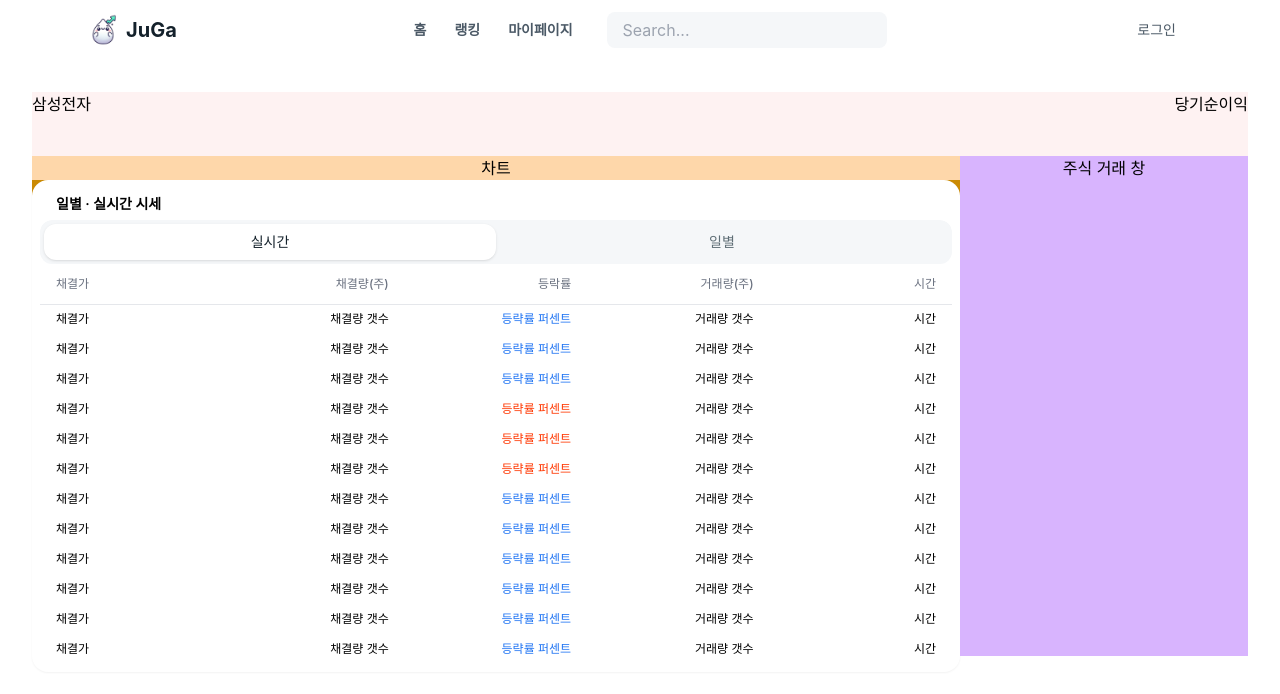
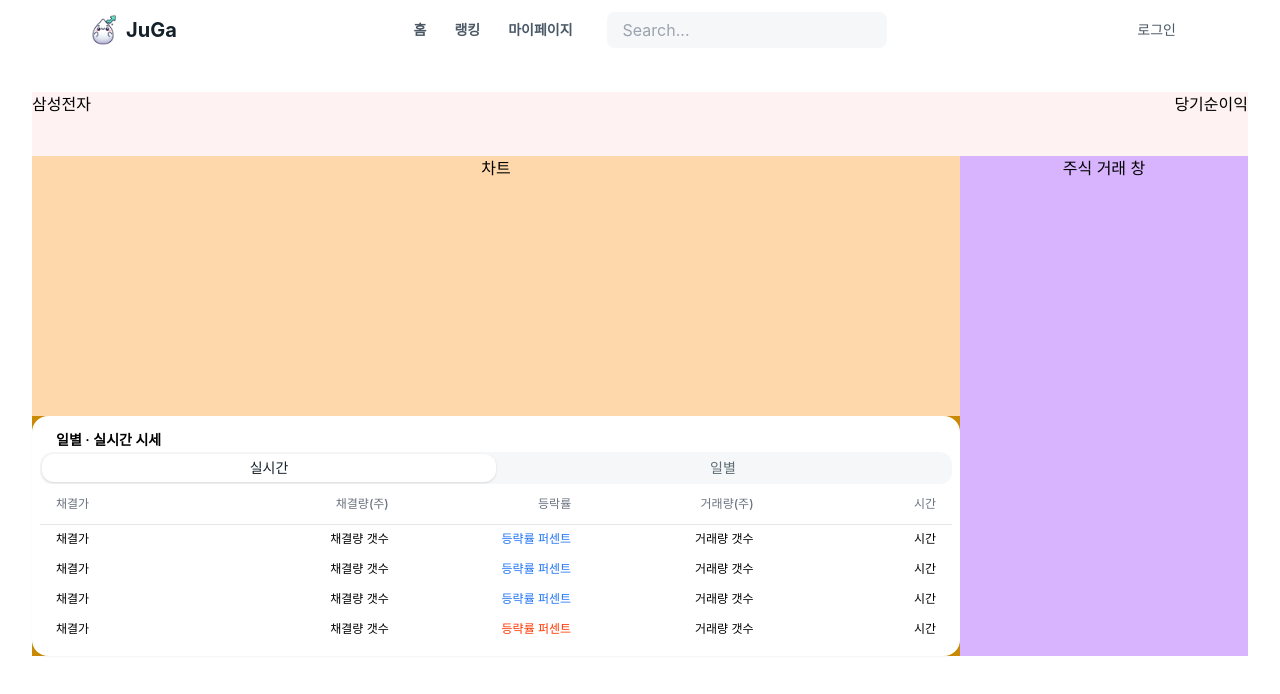
Before and after one commit to boostcampwm-2024/web16-JuGa, a React (Vite) app in the folder FE/: page /stocks/1 in a window 1280 px wide. Shown: the top 694 px of the page. Built offline with nearby package versions, Linux system fonts and the light colour scheme; no server answers; a web font is replaced by a local one.

Commit message:
💄 design: 컴포넌트 최대 높이 값 변경 #60

```diff
--- a/FE/src/components/StocksDetail/PriceSection.tsx
+++ b/FE/src/components/StocksDetail/PriceSection.tsx
@@ -20,8 +20,12 @@ export default function PriceSection() {
   }, [buttonFlag]);
 
   return (
-    <div className={'flex flex-1 flex-col rounded-2xl bg-white p-2 shadow-sm'}>
-      <div className={'px-4 py-[6px] text-left text-sm font-semibold'}>
+    <div
+      className={
+        'flex max-h-[240px] flex-1 flex-col rounded-2xl bg-white p-2 shadow-sm'
+      }
+    >
+      <div className={'px-4 pb-0.5 pt-[6px] text-left text-sm font-semibold'}>
         일별 · 실시간 시세
       </div>
       <div
@@ -30,19 +34,21 @@ export default function PriceSection() {
         }
       >
         <div
-          className={'relative flex w-full rounded-xl bg-juga-grayscale-50 p-1'}
+          className={
+            'relative flex w-full rounded-xl bg-juga-grayscale-50 p-0.5'
+          }
         >
           <div
             ref={indicatorRef}
-            className='absolute bottom-1 rounded-xl bg-white shadow transition-all duration-300'
-            style={{ height: '36px' }}
+            className='absolute bottom-0.5 rounded-xl bg-white shadow transition-all duration-300'
+            style={{ height: '28px' }}
           />
           <button
             className={`${
               buttonFlag
                 ? 'text-juga-grayscale-black'
                 : 'text-juga-grayscale-400'
-            } relative z-10 w-full rounded-lg px-4 py-2`}
+            } relative z-10 w-full rounded-lg px-4 py-1`}
             onClick={() => setButtonFlag(true)}
             ref={(el) => (buttonRefs.current[0] = el)}
           >
@@ -53,7 +59,7 @@ export default function PriceSection() {
               !buttonFlag
                 ? 'text-juga-grayscale-black'
                 : 'text-juga-grayscale-400'
-            } px-4 py-2`}
+            } relative z-10 w-full rounded-lg px-4 py-1`}
             onClick={() => setButtonFlag(false)}
             ref={(el) => (buttonRefs.current[1] = el)}
           >
@@ -61,7 +67,7 @@ export default function PriceSection() {
           </button>
         </div>
 
-        <div className={'max-h-[400px] flex-1 overflow-y-auto'}>
+        <div className={'flex-1 overflow-y-auto'}>
           <table className={'w-full table-fixed text-xs font-normal'}>
             <PriceTableColumn viewMode={buttonFlag} />
             <tbody>
--- a/FE/src/components/StocksDetail/PriceTableColumn.tsx
+++ b/FE/src/components/StocksDetail/PriceTableColumn.tsx
@@ -6,14 +6,14 @@ export default function PriceTableColumn({ viewMode }: Props) {
     return (
       <thead className={'sticky top-0 z-10 bg-white'}>
         <tr className={'h-10 border-b text-gray-500'}>
-          <th className={'px-4 py-2 text-left font-medium'}>일자</th>
-          <th className={'px-4 py-2 text-right font-medium'}>종가</th>
-          <th className={'px-4 py-2 text-right font-medium'}>등락률</th>
-          <th className={'px-4 py-2 text-right font-medium'}>거래량(주)</th>
-          <th className={'px-4 py-2 text-right font-medium'}>거래대금</th>
-          <th className={'px-4 py-2 text-right font-medium'}>시가</th>
-          <th className={'px-4 py-2 text-right font-medium'}>고가</th>
-          <th className={'px-4 py-2 text-right font-medium'}>저가</th>
+          <th className={'px-4 py-1 text-left font-medium'}>일자</th>
+          <th className={'px-4 py-1 text-right font-medium'}>종가</th>
+          <th className={'px-4 py-1 text-right font-medium'}>등락률</th>
+          <th className={'px-4 py-1 text-right font-medium'}>거래량(주)</th>
+          <th className={'px-4 py-1 text-right font-medium'}>거래대금</th>
+          <th className={'px-4 py-1 text-right font-medium'}>시가</th>
+          <th className={'px-4 py-1 text-right font-medium'}>고가</th>
+          <th className={'px-4 py-1 text-right font-medium'}>저가</th>
         </tr>
       </thead>
     );
@@ -21,11 +21,11 @@ export default function PriceTableColumn({ viewMode }: Props) {
   return (
     <thead className={'sticky top-0 z-10 bg-white'}>
       <tr className={'h-10 border-b text-gray-500'}>
-        <th className={'px-4 py-2 text-left font-medium'}>채결가</th>
-        <th className={'px-4 py-2 text-right font-medium'}>채결량(주)</th>
-        <th className={'px-4 py-2 text-right font-medium'}>등락률</th>
-        <th className={'px-4 py-2 text-right font-medium'}>거래량(주)</th>
-        <th className={'px-4 py-2 text-right font-medium'}>시간</th>
+        <th className={'px-4 py-1 text-left font-medium'}>채결가</th>
+        <th className={'px-4 py-1 text-right font-medium'}>채결량(주)</th>
+        <th className={'px-4 py-1 text-right font-medium'}>등락률</th>
+        <th className={'px-4 py-1 text-right font-medium'}>거래량(주)</th>
+        <th className={'px-4 py-1 text-right font-medium'}>시간</th>
       </tr>
     </thead>
   );
```
